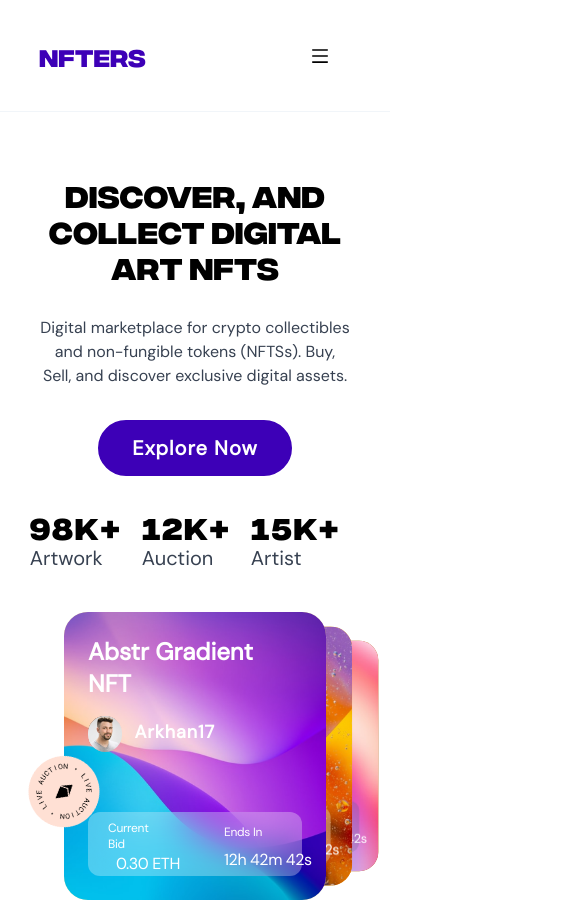
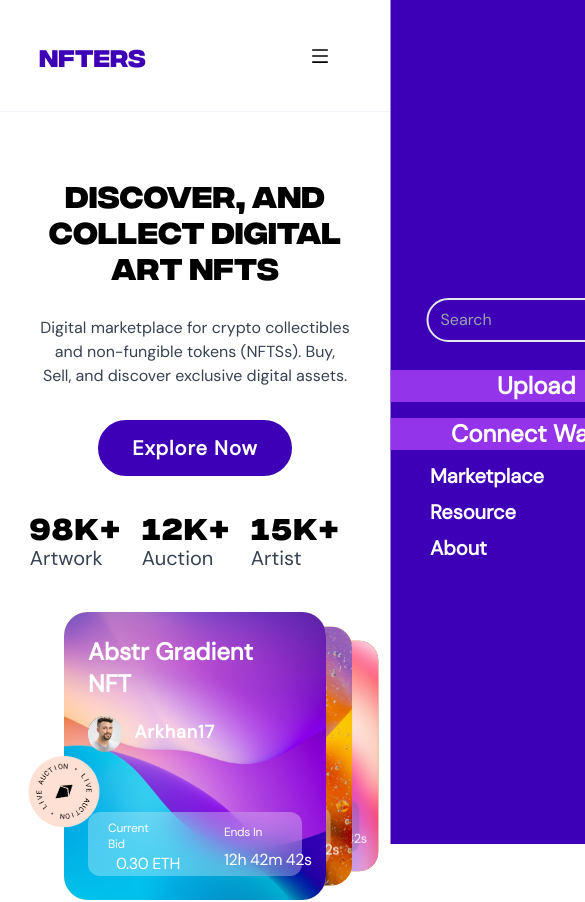
Before and after one commit to safeeralehsan/nft-marketplace-frontend, a React (Vite) app: page / in a window 390 px wide. Shown: the top 902 px of the page, 585 px wide, since content can reach past the window. Built offline with nearby package versions, Linux system fonts and the light colour scheme.

Commit message:
fixes to drawer

```diff
--- a/src/components/common/navbar.tsx
+++ b/src/components/common/navbar.tsx
@@ -11,7 +11,7 @@ export default function Navbar({ openMenuDrawer, setOpenMenuDrawer }: Props) {
     const [searchInput, setSearchInput] = useState('')
 
     return (
-        <div className="relative h-28 border-b-slate-100 border-b-[1px] flex items-center justify-center">
+        <div className="h-28 border-b-slate-100 border-b-[1px] flex items-center justify-center">
             <div className="lg:max-w-[70%] max-w-[80%] h-full w-full grid md:grid-cols-12 grid-cols-5">
                 <span className="col-span-2 font-IntegralCF text-purple-900 text-2xl h-full flex items-center">NFTERS</span>
                 <span className="col-span-4 font-DMSans font-bold text-base h-full w-full hidden xl:flex items-center justify-around">
@@ -43,8 +43,13 @@ export default function Navbar({ openMenuDrawer, setOpenMenuDrawer }: Props) {
                 </span>
             </div>
 
-            <div className={`xl:hidden absolute z-40 right-0 top-0 w-[75vw] md:w-[50vw] h-screen bg-purple-900 flex flex-col justify-center overflow-hidden
-                    transition-transform duration-500 ${openMenuDrawer ? '' : 'translate-x-[100%]'}`}
+            <div
+                className={`h-screen w-screen absolute z-40 top-0 right-0 bg-transparent ${openMenuDrawer ? '' : 'hidden'}`}
+                onClick={() => setOpenMenuDrawer(false)}
+            />
+            {/* Drawer Menu */}
+            <div className={`xl:hidden right-0 top-0 z-[49] w-[75vw] md:w-[50vw] h-screen bg-purple-900 flex flex-col justify-center overflow-hidden
+                    transition-transform duration-500 ${openMenuDrawer ? 'fixed' : 'absolute translate-x-[100%]'}`}
             >
                 <span className='mx-auto my-5 w-9/12 flex flex-row items-center justify-around border-2 px-3 py-2 rounded-full focus-within:border-purple-700 transition-colors duration-300'>
                     <input
--- a/src/components/home/home.tsx
+++ b/src/components/home/home.tsx
@@ -6,14 +6,6 @@ import HeroSection from "./heroSection";
 export default function Home() {
     const [openMenuDrawer, setOpenMenuDrawer] = useState(false);
 
-    useEffect(() => {
-        if (openMenuDrawer) {
-            document.getElementsByTagName('body')[0].classList.add('fixed');
-        } else {
-            document.getElementsByTagName('body')[0].classList.remove('fixed');
-        }
-    }, [openMenuDrawer])
-
     return (
         <div className="overflow-x-hidden">
             <Navbar
@@ -21,9 +13,6 @@ export default function Home() {
                 setOpenMenuDrawer={setOpenMenuDrawer}
             />
 
-            <div onClick={() => {
-                if (openMenuDrawer) setOpenMenuDrawer(false);
-            }}>
             <HeroSection />
 
             <div className="bg-[#D9E0EC] flex justify-center bg-opacity-30">
@@ -56,6 +45,5 @@ export default function Home() {
                 </div>
             </div>
         </div>
-        </div>
     )
 }
```
Lines whose indentation alone changed are shown as unchanged.
